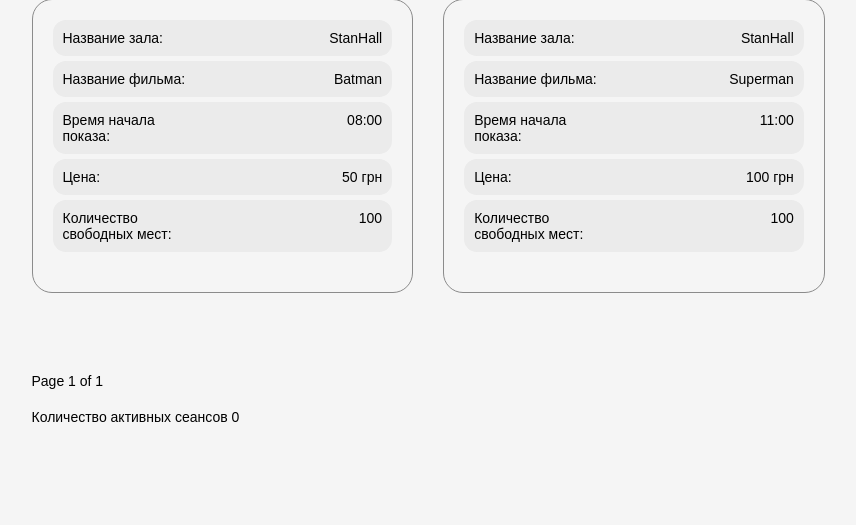
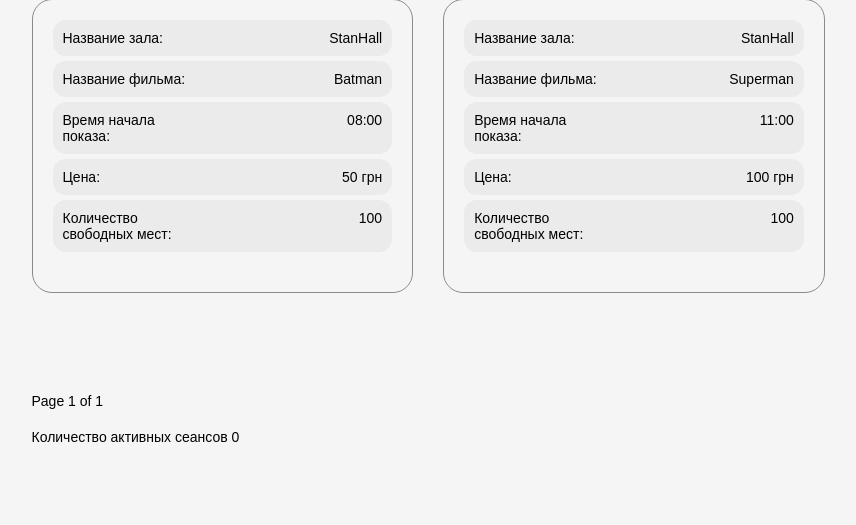
Before and after one commit to stanhjr/Cinema, a Django app: page / in a window 1280 px wide. Shown: the part 306-831 px from the top of the page, without its empty margins (6-862 px from the left). Before the commit the page ends 728 px from the top, so only its background shows below. Run offline with Django 3.2, Linux system fonts and the light colour scheme; data comes from the database, SQL or seed files in the repository.

Commit message:
hot fix css

```diff
--- a/static/style.css
+++ b/static/style.css
@@ -172,6 +172,8 @@ select {
 }
 .pagination {
     margin-bottom: 20px;
+    display: flex;
+    gap: 20px;
 }
 .total-order{
     margin-bottom: 30px;
@@ -182,3 +184,11 @@ select {
 select#id_cinema_hall {
     width: 140px;
 }
+.pagination-buttons {
+    display: flex;
+    gap: 20px;
+}
+span.current {
+    display: block;
+    margin-bottom: 20px;
+}
--- a/templates/cinema_list.html
+++ b/templates/cinema_list.html
@@ -38,7 +38,10 @@
 
 
         {% endfor %}
-        <div class="pagination">
+
+
+    </div>
+     <div class="pagination">
         <span class="step-links">
             {% if page_obj.has_previous %}
                 <a href="?page=1">&laquo; first</a>
@@ -55,6 +58,5 @@
             {% endif %}
         </span>
         </div>
-    </div>
 
 {% endblock %}
--- a/templates/index.html
+++ b/templates/index.html
@@ -113,9 +113,8 @@
 
     </div>
     <div class="pagination">
-        <span class="step-links">
+        <div class="pagination-buttons">
             {% if page_obj.has_previous %}
-
 
                 <form method="get" action="?page={{ page_obj.previous_page_number }}">
                 <input type="hidden" name="show_date" value="{{ day }}">
@@ -124,12 +123,7 @@
                 <input type="submit" value="previous">
             </form>
 
-
             {% endif %}
-
-            <span class="current">
-                Page {{ page_obj.number }} of {{ page_obj.paginator.num_pages }}
-            </span>
 
             {% if page_obj.has_next %}
 
@@ -148,26 +142,29 @@
             </form>
 
             {% endif %}
+
+        </div>
+    </div>
+    <span class="current">
+                Page {{ page_obj.number }} of {{ page_obj.paginator.num_pages }}
             </span>
-        </div>
-
     <div id="content_time"></div>
     <script src="../static/jquery-3.6.0.min.js"></script>
     <script>
-        function show()
-        {
+        function show() {
             console.log('4')
             $.ajax({
                 url: "{% url 'real-time' %}",
                 cache: false,
-                success: function(html){
+                success: function (html) {
                     $("#content_time").html(html);
                 }
             });
         }
-        $(document).ready(function(){
+
+        $(document).ready(function () {
             show();
-            setInterval('show()',80000);
+            setInterval('show()', 80000);
         });
     </script>
 
```
Lines whose indentation alone changed are shown as unchanged.
